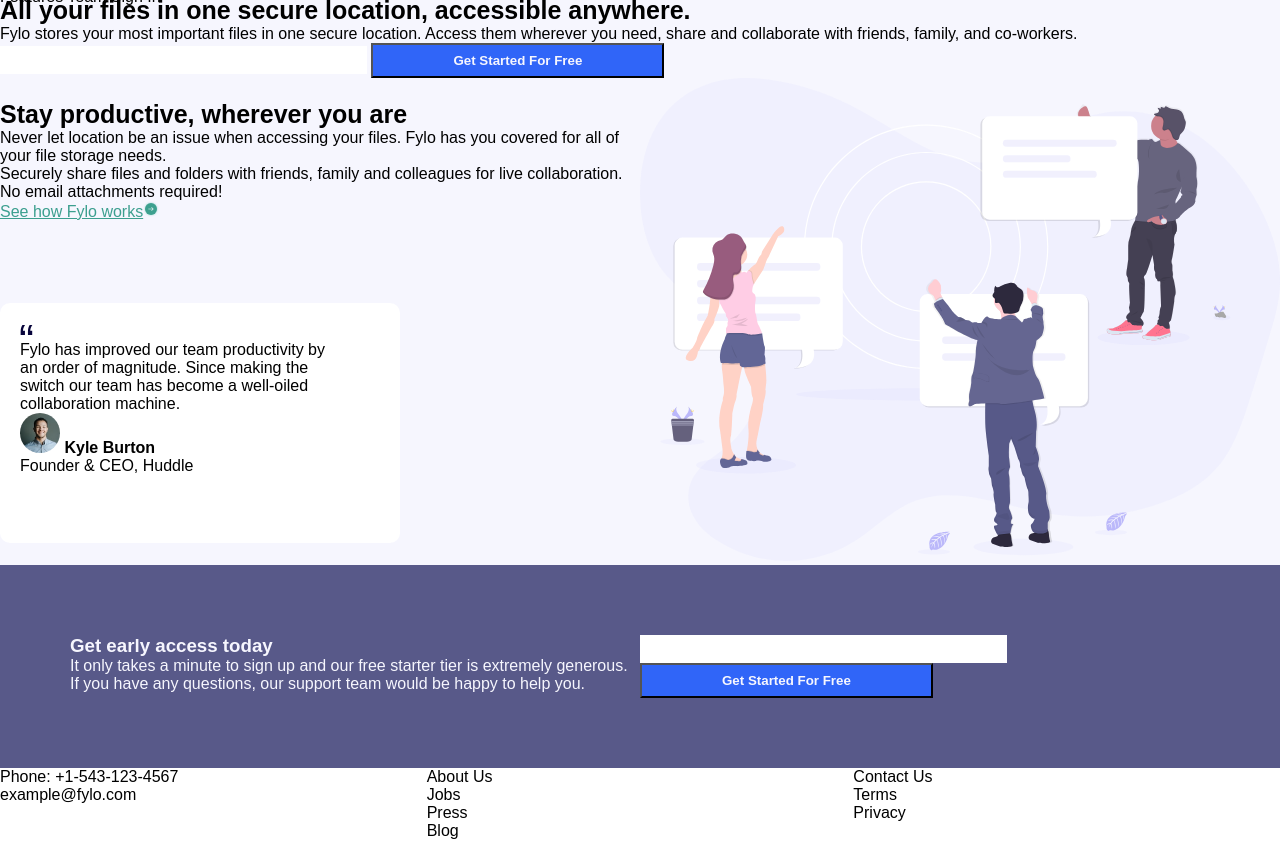
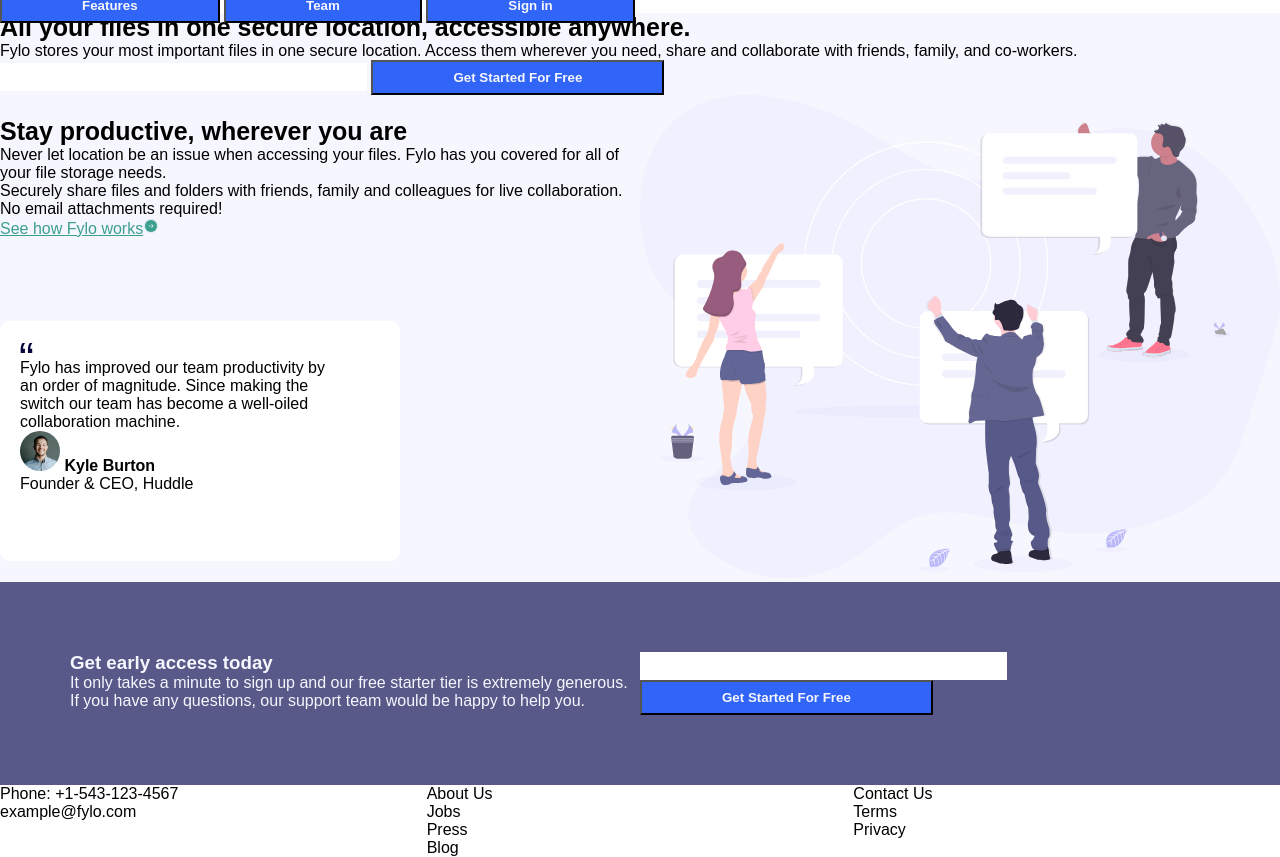
Before and after one commit to diegoabero/proyecto-1-DWF24, a plain HTML site: page Proyecto-1/index.html in a window 1280 px wide. Shown: the part 75-932 px from the top of the page. Drawn offline with Linux system fonts and the light colour scheme; files whose address does not match are found by name.

Commit message:
cambios en el index

```diff
--- a/Proyecto-1/index.html
+++ b/Proyecto-1/index.html
@@ -19,7 +19,11 @@
     <div class="logo">
       <img src="proyecto-1-DWF24/Proyecto-1/imagenes/logo.svg" alt="logo">
     </div>
-    <div>Features Team Sign In</div>
+    <div class="buttons">
+      <button>Features</button>
+      <button>Team</button>
+      <button>Sign in</button>
+    </div>
   </header>
   <section class="section-1">
     <h1>All your files in one secure location, accessible anywhere.</h1>
```
